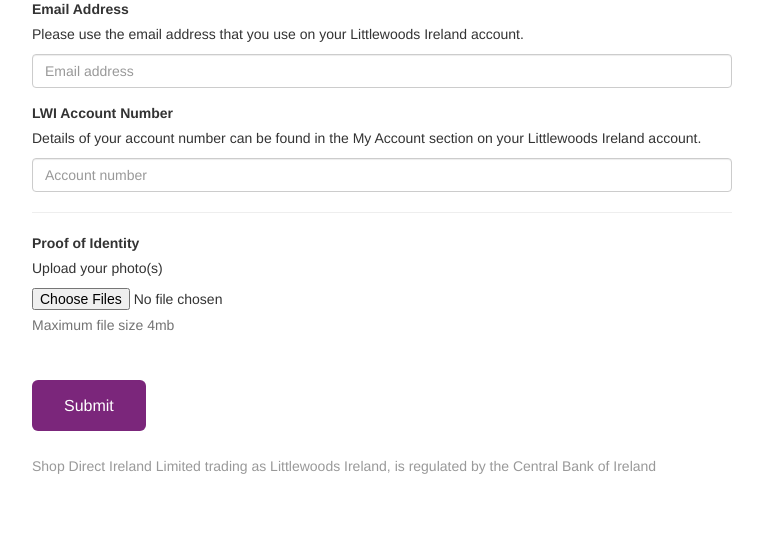
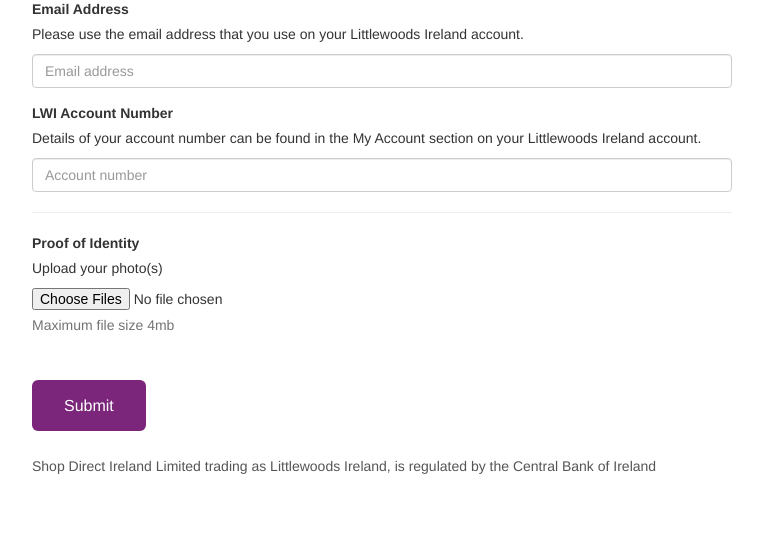
Before and after one commit to parcelconnect/littlewoods-testing, a Django app: page / in a window 1280 px wide. Shown: the part 842-1388 px from the top of the page, without its empty margins (258-1021 px from the left). Run offline with Django 3.2, Linux system fonts and the light colour scheme; parts of the project's set-up code (start-up, migrations or seed data) failed here and were passed over; some libraries are stand-ins or nearby versions.

Commit message:
CSS: Make disclaimer message darker

```diff
--- a/idv/static/css/main.css
+++ b/idv/static/css/main.css
@@ -48,5 +48,5 @@ img {
   display: block;
   margin-top: 25px;
   margin-bottom: 10px;
-  color: #999;
+  color: #555555;
 }
```
